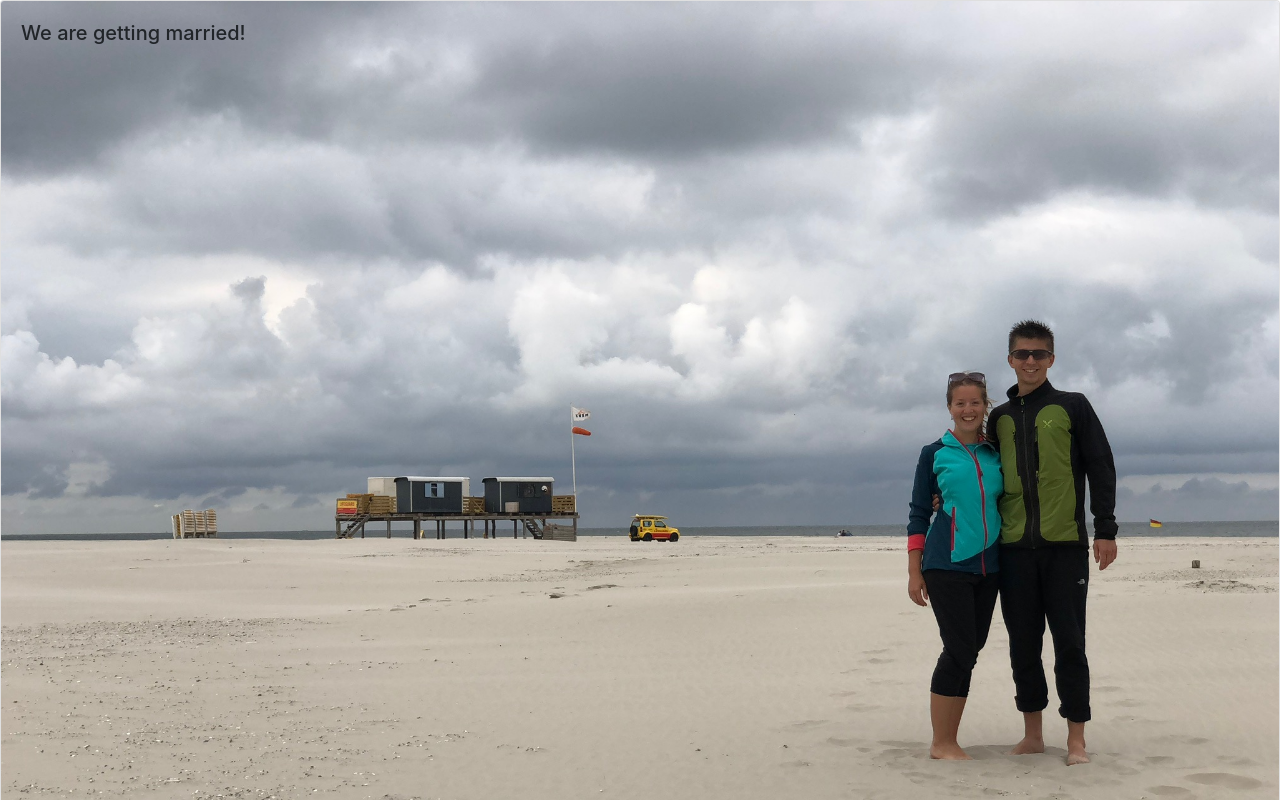
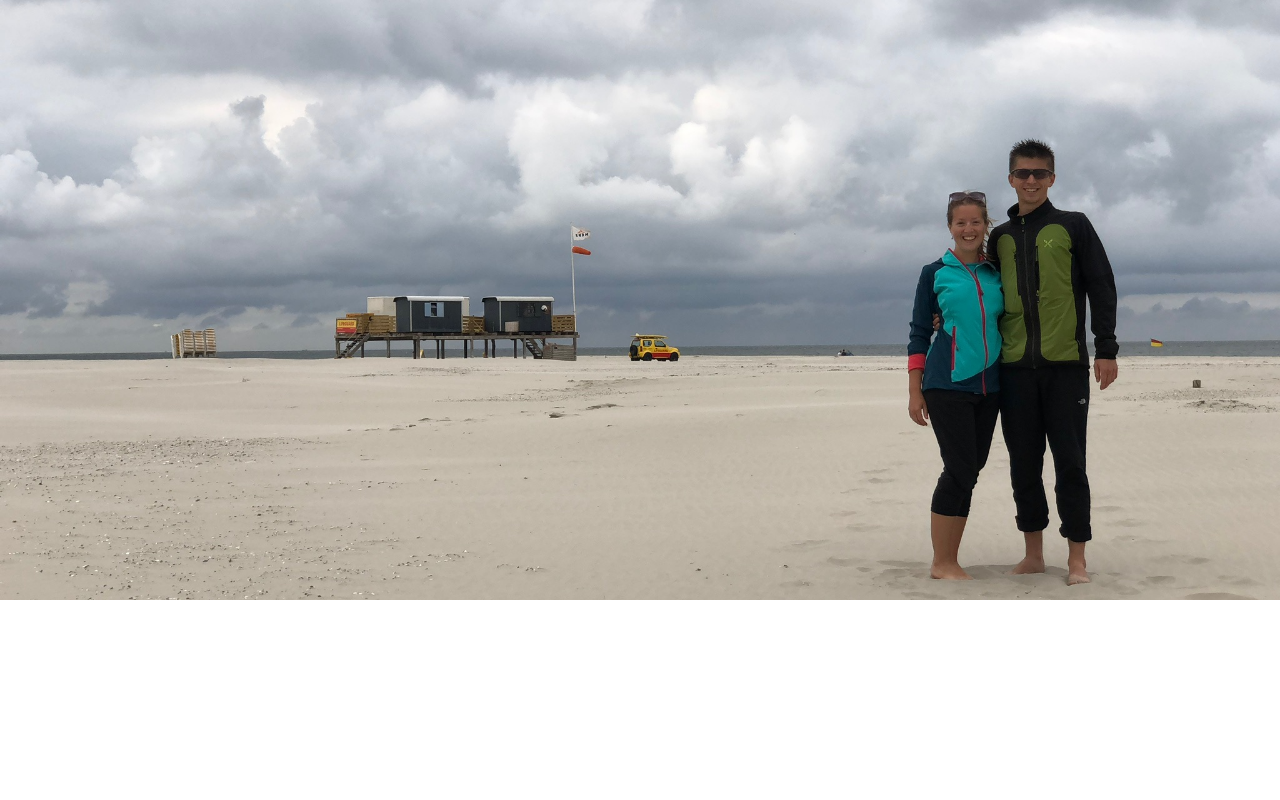
Before and after one commit to vlnevyhosteny/we-are-getting-married, a Next.js app: page / in a window 1280 px wide. Shown: the top 800 px of the page. Built offline with nearby package versions, Linux system fonts and the light colour scheme.

Commit message:
draft: opening img

```diff
--- a/pages/index.tsx
+++ b/pages/index.tsx
@@ -1,17 +1,22 @@
-import { Card, Col, Container, Row } from 'react-bootstrap';
-// import styles from '../styles/Home.module.scss';
+import { Col, Container, Row } from 'react-bootstrap';
+import Image from 'next/image';
+import styles from '../styles/Home.module.scss';
 
 export default function Home(): JSX.Element {
   return (
     <Container fluid>
       <Row>
         <Col className="utils-padding-none">
-          <Card>
-            <Card.Img src="couple_north_see.jpg" />
-            <Card.ImgOverlay>
-              <Card.Title>We are getting married!</Card.Title>
-            </Card.ImgOverlay>
-          </Card>
+          <div className={styles['home-opening-image-container']}>
+            <Image
+              src="/couple_north_see.jpg"
+              alt="Picture of the author"
+              layout="fill"
+              objectFit="cover"
+              objectPosition="center right"
+              quality={95}
+            />
+          </div>
         </Col>
       </Row>
     </Container>
--- a/styles/Home.module.scss
+++ b/styles/Home.module.scss
@@ -0,0 +1,10 @@
+.home {
+  &-opening {
+    &-image {
+      &-container{
+        width: 100vw;
+        height: 75vh;
+      }
+    }
+  }
+}
```
